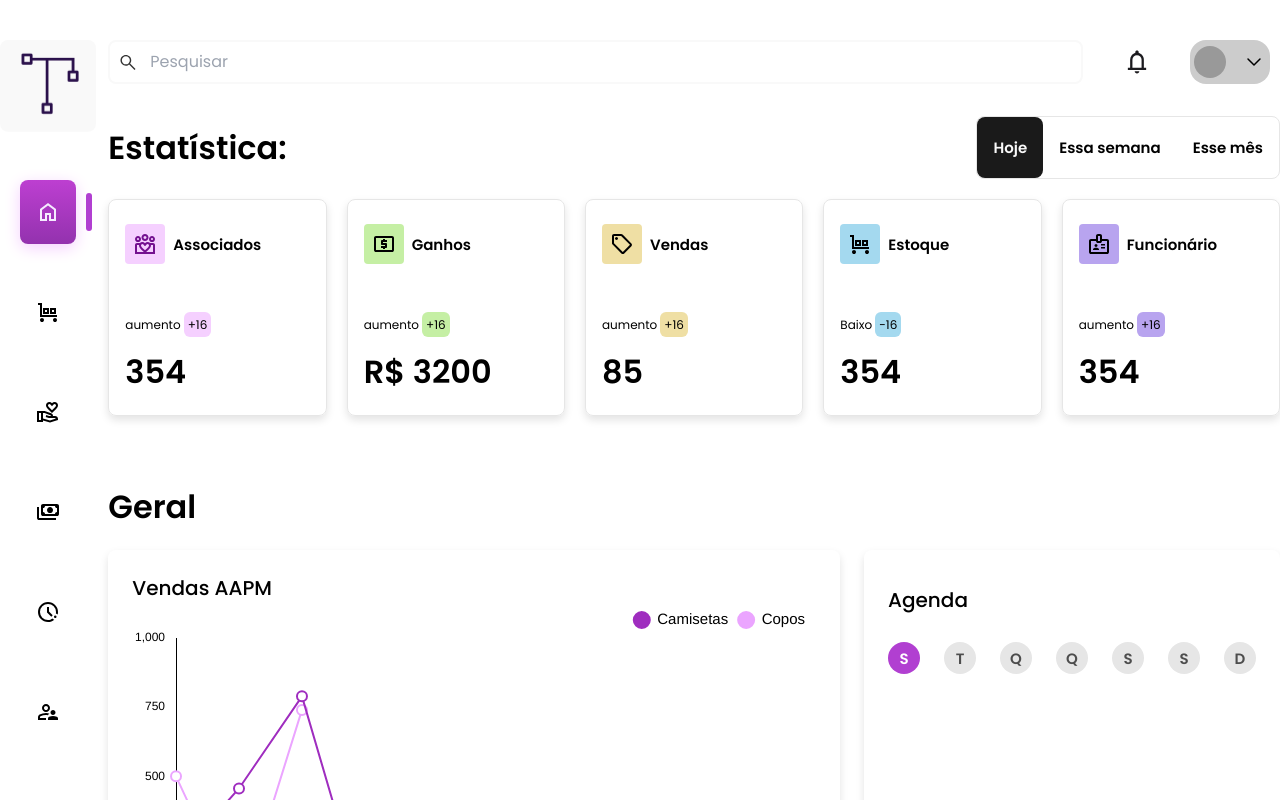
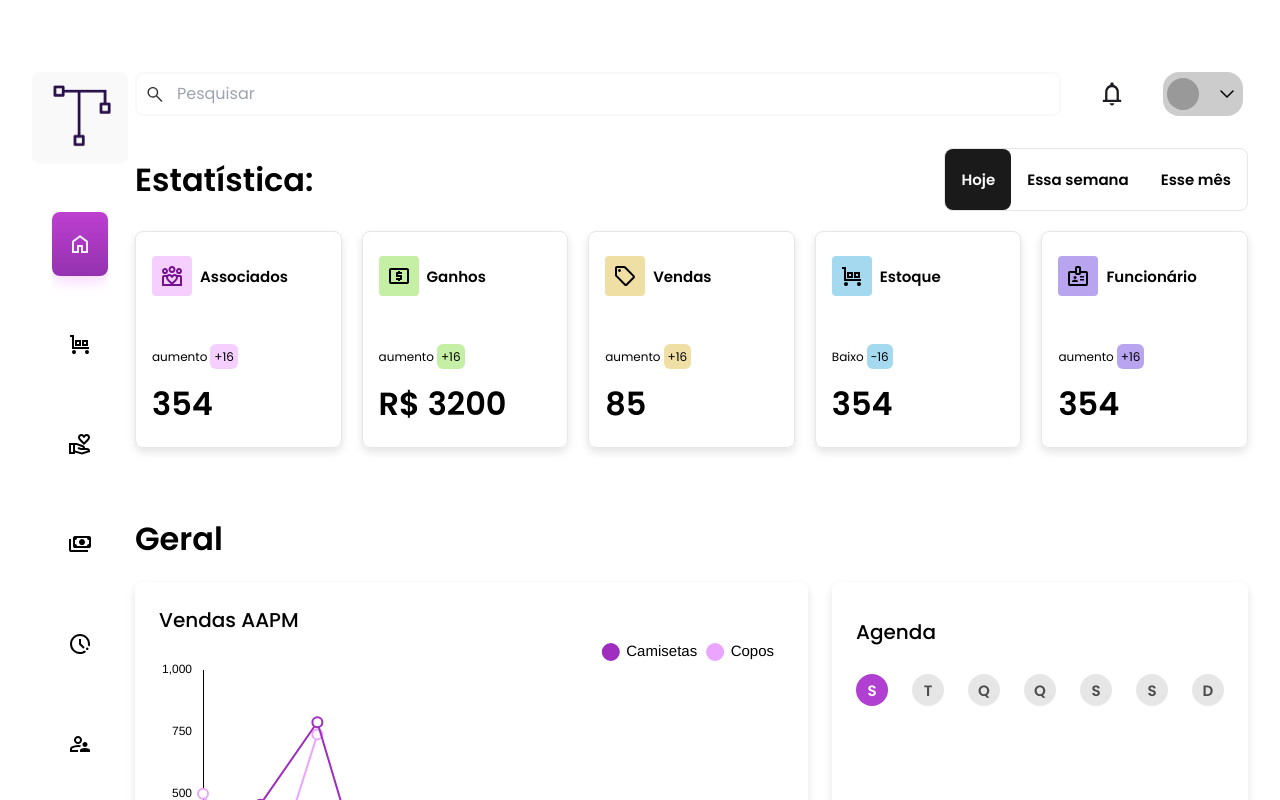
Before and after one commit to ryanNS3/PlanNexus-Front-End, a React (Vite) app: page / in a window 1280 px wide. Shown: the top 800 px of the page. Built offline with nearby package versions, Linux system fonts and the light colour scheme.

Commit message:
style: adjust reponsive attributes of sidebar

```diff
--- a/src/components/Main/index.jsx
+++ b/src/components/Main/index.jsx
@@ -1,3 +1,3 @@
 export function Main({ children }) {
-  return <main className="col-start-2 min-[1471px]:col-start-3 col-end-[13] max-h-screen">{children}</main>;
+  return <main className="col-start-2 min-[1471px]:col-start-3 col-end-[13] max-h-screen max-[1024px]:col-start-1">{children}</main>;
 }
--- a/src/components/Sidebar/index.jsx
+++ b/src/components/Sidebar/index.jsx
@@ -13,13 +13,13 @@ import { useState } from "react";
 
 export function Sidebar() {
   return (
-    <aside className="fixed py-10 min-[1471px]:pr-9 flex flex-col gap-12 min-[1471px]:col-span-2 items-center">
+    <aside className="fixed h-screen py-10 min-[1471px]:pr-9 flex flex-col gap-12 min-[1471px]:col-span-2 items-center max-[1024px]:absolute max-[1024px]:left-[-100%]">
       <Link to="/">
         <img className="max-[1471px]:hidden" src={Logo} alt="" />
         <img className="min-[1471px]:hidden" src={CompactLogo} alt="" />
       </Link>
 
-      <nav>
+      <nav className="overflow-auto" style={{ scrollbarWidth: "none" }}>
         <ul className="flex flex-col gap-9">
           <SidebarElement text="Home" icon="Home" href="/" />
           <SidebarElement text="Estoque" icon="Estoque" href="/estoque" />
--- a/src/pages/Home/index.jsx
+++ b/src/pages/Home/index.jsx
@@ -8,7 +8,7 @@ import { Statistic } from "../../components/Statistic";
 
 export function Home() {
   return (
-    <div className="grid grid-cols-12 gap-5 mx-8 max-w-[90rem]" style={{margin: 'auto'}}>
+    <div className="grid grid-cols-12 gap-5 mx-8 h-screen max-w-[90rem] p-8" style={{margin: 'auto'}}>
       <Sidebar />
       <Main>
         <Header />
```
